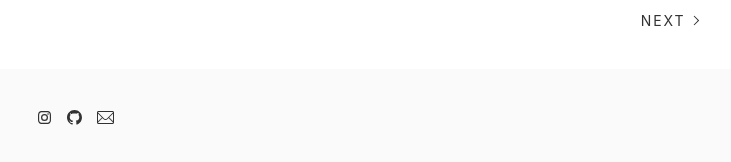
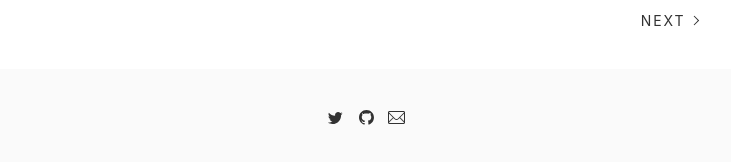
Before and after one commit to seochanh/seochanh.github.io, a Jekyll site: the page built from index.html, in a window 1280 px wide. Shown: the part 2223-2385 px from the top of the page, without its empty margins (274-1005 px from the left). Built offline with Jekyll 4.4.1, drawn with Linux system fonts in a browser that asks for light colours; the list of posts is cut into pages by our own code.

Commit message:
Fix footer nav for sns

```diff
--- a/_config.yml
+++ b/_config.yml
@@ -4,7 +4,7 @@ email:       'uiuxchanh@gmail.com'
 description: '코딩하는 취준생 찮의 블로그'
 baseurl:     '' # The subpath of your site, e.g. /blog
 url:         'https://uiuxchanh.github.io' # The base hostname & protocol for your site
-twitter:     ''
+twitter:     'https://twitter.com/chchchanhee'
 github:      'https://github.com/uiuxchanh'
 instagram:   'https://www.instagram.com/chchchanh/'
 facebook:    ''
--- a/_includes/footer.html
+++ b/_includes/footer.html
@@ -2,20 +2,10 @@
   <div class='o-grid'>
     <div class='o-grid__col o-grid__col--full'>
 
-      <!-- <ul class='o-plain-list c-social-nav u-text-center'>
+      <ul class='o-plain-list c-social-nav u-text-center'>
         <li class='c-social-nav__item'>
           <a href='{{ site.twitter }}' target='_blank'>
             <span class='c-social-nav__icon' data-icon='ei-sc-twitter' data-size='s'></span>
-          </a>
-        </li>
-        <li class='c-social-nav__item'>
-          <a href='{{ site.facebook }}' target='_blank'>
-            <span class='c-social-nav__icon' data-icon='ei-sc-facebook' data-size='s'></span>
-          </a>
-        </li> -->
-        <li class='c-social-nav__item'>
-          <a href='{{ site.instagram }}' target='_blank'>
-            <span class='c-social-nav__icon' data-icon='ei-sc-instagram' data-size='s'></span>
           </a>
         </li>
         <li class='c-social-nav__item'>
```
